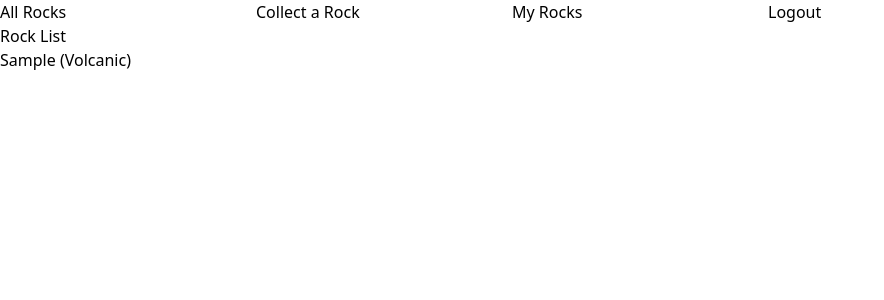
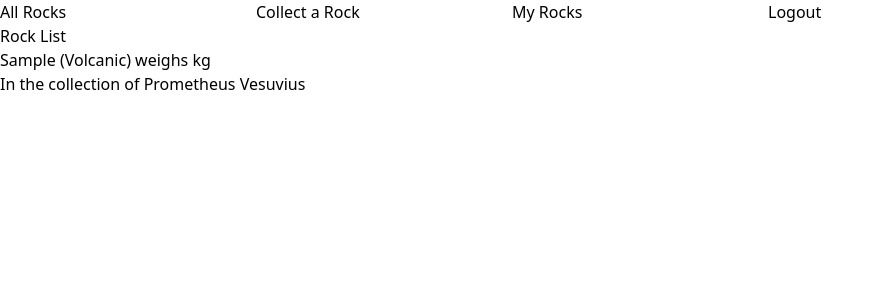
Before and after one commit to siwa-p/rock-of-ages-client, a React (Vite) app: page /mine in a window 1280 px wide. Shown: the top 300 px of the page, without its empty margins (0-884 px from the left). Built offline with nearby package versions, Linux system fonts and the light colour scheme; no server answers; sample sign-in values are in the browser's storage.

Commit message:
Update rock list

```diff
--- a/src/components/ApplicationViews.jsx
+++ b/src/components/ApplicationViews.jsx
@@ -15,6 +15,10 @@ export const ApplicationViews = () => {
         type: {
             id: 1,
             label: "Volcanic"
+        },
+        user: {
+            first_name: "Prometheus",
+            last_name: "Vesuvius"
         }
     }])
 
--- a/src/components/RockList.jsx
+++ b/src/components/RockList.jsx
@@ -2,12 +2,14 @@ import { useEffect } from "react"
 
 export const RockList = ({ rocks, fetchRocks }) => {
     useEffect(() => {
+        fetchRocks()
     }, [])
 
     const displayRocks = () => {
         if (rocks && rocks.length) {
             return rocks.map(rock => <div key={`key-${rock.id}`} className="border p-5 border-solid hover:bg-fuchsia-500 hover:text-violet-50 rounded-md border-violet-900 mt-5 bg-slate-50">
-                {rock.name} ({rock.type.label})
+                <div>{rock.name} ({rock.type.label}) weighs {rock.weight} kg</div>
+                <div>In the collection of {rock.user.first_name} { rock.user.last_name } </div>
             </div>)
         }
 
--- a/src/pages/Register.jsx
+++ b/src/pages/Register.jsx
@@ -1,5 +1,5 @@
 import React, { useRef, useState } from "react"
-import { useNavigate } from "react-router-dom";
+import { Link, useNavigate } from "react-router-dom";
 import "./Login.css"
 
 export const Register = () => {
@@ -19,7 +19,7 @@ export const Register = () => {
                 password,
                 first_name: firstName,
                 last_name: lastName
-             }),
+            }),
             headers: {
                 "Content-Type": "application/json"
             }
@@ -89,6 +89,11 @@ export const Register = () => {
                     </fieldset>
                 </form>
             </section>
+            <div className="loginLinks">
+                <section className="link--register">
+                    <Link className="underline text-blue-600 hover:text-blue-800 visited:text-purple-600" to="/login">Already have an account?</Link>
+                </section>
+            </div>
         </main>
     )
 }
```
